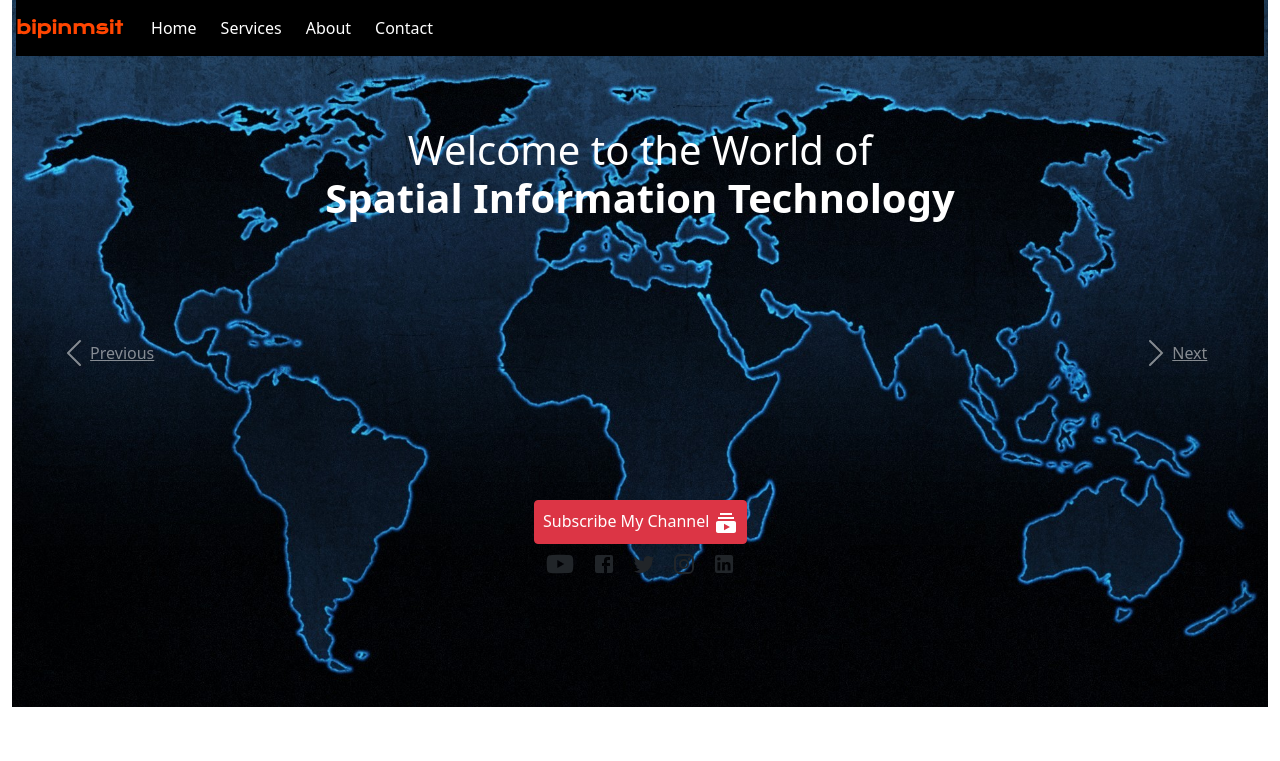
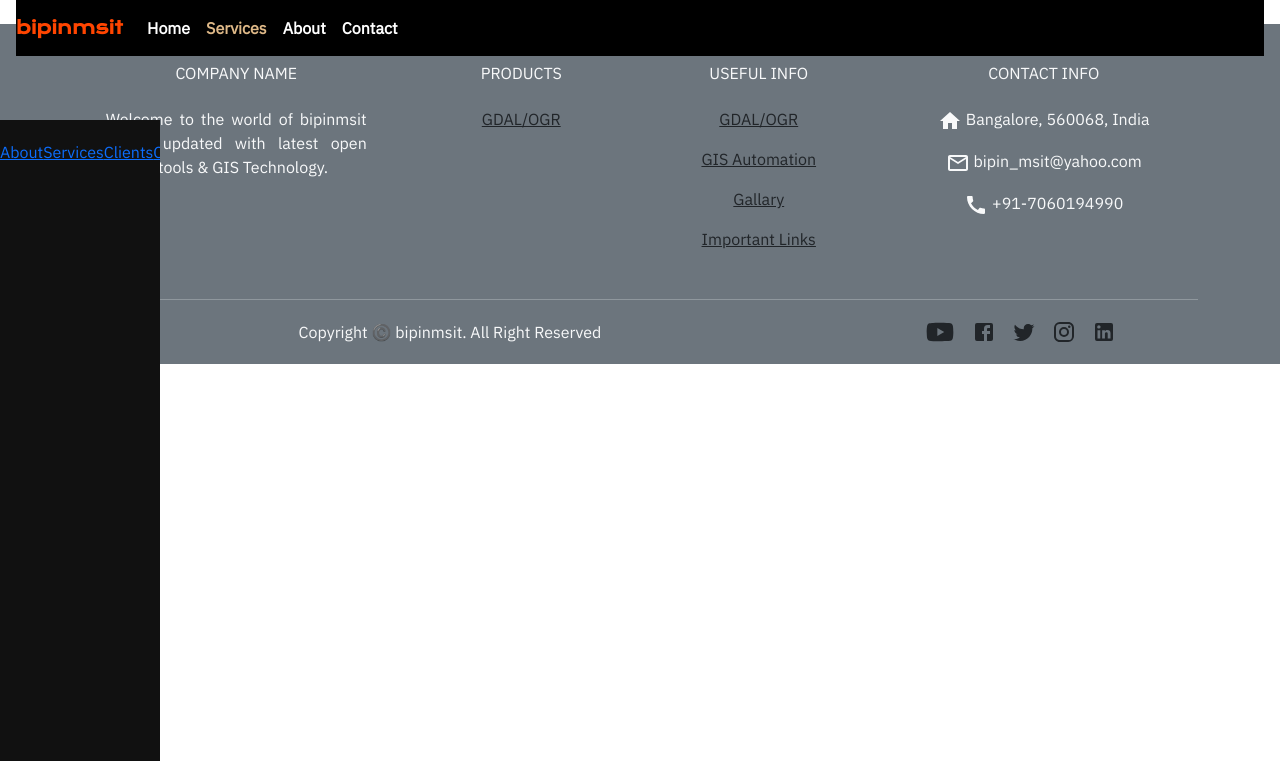
Before and after one commit to bipinmsit/official, a React (Create React App) app: page /service/serviceMenu in a window 1280 px wide. Before the commit this address led to /. Shown: the top 761 px of the page. Built offline with nearby package versions, Linux system fonts and the light colour scheme; grey boxes are pictures that could not be loaded.

Commit message:
code correction

```diff
--- a/src/App.jsx
+++ b/src/App.jsx
@@ -9,6 +9,9 @@ import Navbar from './Navbar'
 import {Switch, Route, Redirect} from 'react-router-dom'
 import Footer from './Footer'
 import ImportantLink from './ImportantLink'
+import Digitization from './Digitization'
+import ServiceMenu from './ServiceMenu'
+import Gallary from './Gallary'
 
 
 const App = () => {
@@ -21,6 +24,8 @@ const App = () => {
             <Route exact path='/service' component={Service} />
             <Route exact path='/contact' component={Contact} />
             <Route exact path='/home/importantLink' component={ImportantLink} />
+            <Route exact path='/home/gallary' component={Gallary} />
+            <Route exact path='/service/serviceMenu' component={ServiceMenu} />
             <Redirect to='/' />
         </Switch>
         <Footer />
--- a/src/Card.jsx
+++ b/src/Card.jsx
@@ -10,8 +10,8 @@ const Card = (props) => {
                 <img src={props.imgSource} className="card-img-top" alt="..." />
                 <div className="card-body">
                     <h5 className="card-title"> {props.cardTitle} </h5>
-                    <p className="card-text">write content here</p>
-                    <NavLink to="#" className="btn btn-primary">Click here</NavLink>
+                    <p className="card-text"> {props.cardContent} </p>
+                    <NavLink to="service/serviceMenu" className="btn btn-primary">Check here</NavLink>
                 </div>
                 </div>
             </div>
--- /dev/null
+++ b/src/Digitization.jsx
@@ -0,0 +1,8 @@
+import React from 'react'
+
+const Digitization = () => {
+    return(
+        <h1 className="digitization">my Digitization</h1>
+    )
+}
+export default Digitization
--- a/src/Footer.jsx
+++ b/src/Footer.jsx
@@ -16,7 +16,7 @@ const Footer = () => {
 
 
 
-<footer className="page-footer font-small bg-secondary text-light mt-4 pt-2">
+<footer className="page-footer font-small bg-secondary text-light align-bottom mt-4 pt-2">
 
 
   <div className="container text-center text-md-left">
@@ -55,6 +55,9 @@ const Footer = () => {
           <a href="https://automating-gis-processes.github.io/site/" className="text-body">GIS Automation</a>
         </p>
         <p>
+          <NavLink exact to="/home/gallary" className="text-body">Gallary</NavLink>
+        </p>
+        <p>
           <NavLink exact to="/home/importantLink" className="text-body">Important Links</NavLink>
         </p>
       </div>
@@ -64,7 +67,7 @@ const Footer = () => {
 
 
       <div className="col-md-4 col-lg-3 col-xl-3 mx-auto mt-3">
-        <h6 className="text-uppercase mb-4 font-weight-bold">Contact</h6>
+        <h6 className="text-uppercase mb-4 font-weight-bold">Contact Info</h6>
         <p>
           <HomeIcon/> Bangalore, 560068, India</p>
         <p>
--- /dev/null
+++ b/src/Gallary.jsx
@@ -0,0 +1,6 @@
+import React from 'react'
+
+const Gallary = () => {
+    return <h1>my gallary</h1>
+}
+export default Gallary
--- a/src/HomeCarousel.jsx
+++ b/src/HomeCarousel.jsx
@@ -22,34 +22,34 @@ const HomeCarousel = () => {
                     <div className="carousel-inner">
                         <div className="carousel-item active" data-interval="10000">
                         <img src={image1} className="d-block w-100" alt="..." />
-                        <div className="carousel-caption d-none d-md-block">
-                            <h1>Welcome to the World of <br /> <span style={{fontWeight:"bold"}}>Spatial Information Technology</span></h1>
-                            <h5 className="animate__animated animate__bounceIn animate__infinite">A Complete & Latest Platform for <span style={{fontWeight:"bold", color:"cyan"}}>GIS DEVELOPER</span></h5>
+                        <div className="carousel-caption">
+                            <h1>Welcome to the World of <br /> <span style={{color:"orange"}}>Spatial Information Technology</span></h1>
+                            <h5 className="animate__animated animate__bounceIn animate__infinite">A Complete & Latest Platform for <span style={{color:"orange"}}>GIS DEVELOPER</span></h5>
                             <div className="iconPosition">
                                 <a href="https://www.youtube.com/channel/UC8ovhNxvvl9vPBXLj80rLVg" className="btn btn-danger animate__animated animate__bounce animate__infinite p-2"> Subscribe My Channel <SubscriptionsIcon /> </a>
-                                <Social />
+
                             </div>
                         </div>
                         </div>
                         <div className="carousel-item" data-interval="15000">
                         <img src={image2} className="d-block w-100" alt="..." />
-                        <div className="carousel-caption d-none d-md-block" >
-                            <h1>Technology Changes The World, Let Us Change Yours!</h1>
+                        <div className="carousel-caption" >
+                            <h1>Technology Changes The World, <br /> Let Us Change Yours! </h1>
                             <h5 className="animate__animated animate__fadeInRight animate__slow animate__infinite">Learn Everyday New Technology & Track Your Growth</h5>
                             <div className="iconPosition mx-auto">
                                 <a href="https://www.youtube.com/channel/UC8ovhNxvvl9vPBXLj80rLVg" className="btn btn-danger animate__animated animate__bounce animate__infinite p-2"> Subscribe My Channel <SubscriptionsIcon /> </a>
-                                <Social />
+
                             </div>
                         </div>
                         </div>
                         <div className="carousel-item" data-interval="17000">
                         <img src={image3} className="d-block w-100" alt="..." />
-                        <div className="carousel-caption d-none d-md-block">
-                            <h1 className="heading1">Digitize Your Geo spatial Assets and Maximize Productivity</h1>
+                        <div className="carousel-caption">
+                            <h1 className="heading1">Digitize Your Geo spatial Assets and <br /> Maximize Productivity </h1>
                             <h5 className="heading2 animate__animated animate__lightSpeedInRight animate__slow animate__infinite">Smart GIS Data Management & Analytics</h5>
                             <div className="iconPosition mx-auto">
                                 <a href="https://www.youtube.com/channel/UC8ovhNxvvl9vPBXLj80rLVg" className="btn btn-danger animate__animated animate__bounce animate__infinite p-2"> Subscribe My Channel <SubscriptionsIcon /> </a>
-                                <Social />
+
                             </div>
                         </div>
                         </div>
--- a/src/Service.jsx
+++ b/src/Service.jsx
@@ -8,7 +8,7 @@ const Service = () => {
             <h1 className="text-center service">Our Services</h1>
             <div className="container">
                 <div className="row">
-                    <div className="col-12 mx-auto">
+                    <div className="col-12 mx-auto flex-wrap">
                     <div className="row">
                     {Sdata.map((myServices) => {
                     return(
@@ -16,6 +16,7 @@ const Service = () => {
                         <Card
                         imgSource = {myServices.imgsrc}
                         cardTitle = {myServices.title}
+                        cardContent ={myServices.content}
                         />
                         </>
                     )})}
--- /dev/null
+++ b/src/ServiceMenu.jsx
@@ -0,0 +1,22 @@
+import React from 'react'
+
+const ServiceMenu = () => {
+    return(
+        <>
+        <div className="container">
+            <div className="row">
+                <div className="col-xl-4">
+                <div id="mySidenav" className="sidenav">
+                <a href="#"> </a>
+                <a href="#">About</a>
+                <a href="#">Services</a>
+                <a href="#">Clients</a>
+                <a href="#">Contact</a>
+                </div>
+                </div>
+            </div>
+        </div>
+        </>
+    )
+}
+export default ServiceMenu
--- a/src/index.css
+++ b/src/index.css
@@ -1,4 +1,9 @@
 @import url('https://fonts.googleapis.com/css2?family=Krona+One&display=swap');
+@import url('https://fonts.googleapis.com/css2?family=IBM+Plex+Sans&display=swap');
+
+body {
+  font-family: 'IBM Plex Sans', sans-serif;
+}
 
 .navbar {
     background-color: black;
@@ -14,34 +19,13 @@
   .navbar .navbar-brand:focus {
     color: burlywood;
   }
-  .navbar .navbar-text {
+  .navbar .navbar-nav .nav-item .nav-link{
     color: white;
+    border-radius: 0.25rem;
+    font-weight: bold;
   }
-  .navbar .navbar-text a {
+  .navbar .navbar-nav .nav-item .menu_active {
     color: burlywood;
-  }
-  .navbar .navbar-text a:hover,
-  .navbar .navbar-text a:focus {
-    color: burlywood;
-  }
-  .navbar .navbar-nav .nav-link {
-    color: white;
-    border-radius: .25rem;
-    margin: 0 0.25em;
-    font-weight: 500;
-  }
-  .navbar .navbar-nav .nav-link:not(.disabled):hover,
-  .navbar .navbar-nav .nav-link:not(.disabled):focus {
-    color: burlywood;
-  }
-  .navbar .navbar-nav .nav-item.active .nav-link,
-  .navbar .navbar-nav .nav-item.active .nav-link:hover,
-  .navbar .navbar-nav .nav-item.active .nav-link:focus,
-  .navbar .navbar-nav .nav-item.show .nav-link,
-  .navbar .navbar-nav .nav-item.show .nav-link:hover,
-  .navbar .navbar-nav .nav-item.show .nav-link:focus {
-    color: burlywood;
-    background-color: #8e44ad;
   }
   .navbar .navbar-toggler {
     font-size: .8em;
@@ -132,12 +116,26 @@
   .carousel,
   .carousel-inner
   .carousel-inner .carousel-item{
-      height: 100%;
+      height: auto;
   }
   .carousel-caption{
       top: 15%;
       bottom: auto;
   }
+  .carousel-inner .carousel-item .carousel-caption h1 {
+    font-size: 2rem;
+    margin-bottom: 15vh;
+    font-weight: bold;
+    }
+    .carousel-inner .carousel-item .carousel-caption h5 {
+    font-size: 2rem;
+    margin-bottom: 13vh;
+    font-weight: bold;
+    color: red;
+    }
+    .heading1 {
+      color: black;
+    }
 .animate__animated.animate__bounce {
     --animate-duration: 5s;
   }
@@ -156,6 +154,11 @@
 .animate__animated {
   --animate-duration: 5s;
 }
+.aboutScrollspy {
+    height: 300px;
+    position: relative;
+    overflow-y: scroll;
+  }
 .about {
   margin-top: 15vh;
 
@@ -172,19 +175,25 @@
 .importantLink {
   margin-top: 15vh;
 }
+.sidenav {
+  margin-top: 15vh;
+}
+.digitization {
+  margin-top: 15vh;
+}
 .text-justify {
   text-align: justify;
 }
-.carousel-inner .carousel-item .carousel-caption h1 {
-  font-size: 2.5em;
-  margin-bottom: 15vh;
-  }
-  .carousel-inner .carousel-item .carousel-caption h5 {
-  font-size: 2em;
-  margin-bottom: 15vh;
-  font-weight: bold;
-  color: red;
-  }
-  .heading1 {
-    color: black;
-  }
+
+/* For side menu bar */
+.sidenav {
+  height: 100%; /* Full-height: remove this if you want "auto" height */
+  width: 160px; /* Set the width of the sidebar */
+  position: fixed; /* Fixed Sidebar (stay in place on scroll) */
+  z-index: 1; /* Stay on top */
+  top: 0; /* Stay at the top */
+  left: 0;
+  background-color: #111; /* Black */
+  overflow-x: hidden; /* Disable horizontal scroll */
+  padding-top: 20px;
+}
```
Also changed, not shown: src/About.jsx (+79 -13 lines), src/Home.jsx (+2 -6 lines), src/Sdata.jsx (+28 -6 lines), src/images/sevices/digitization.jpg (added).
